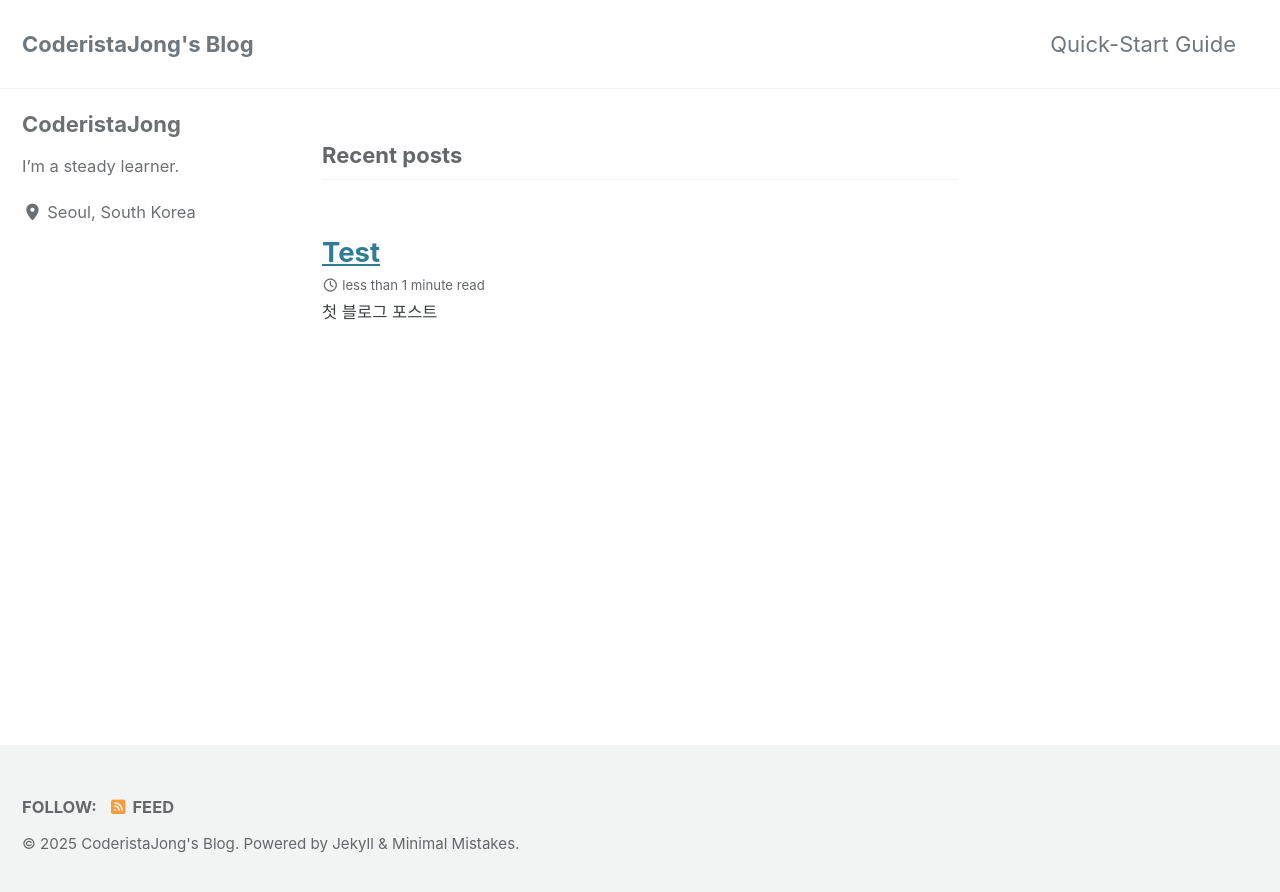
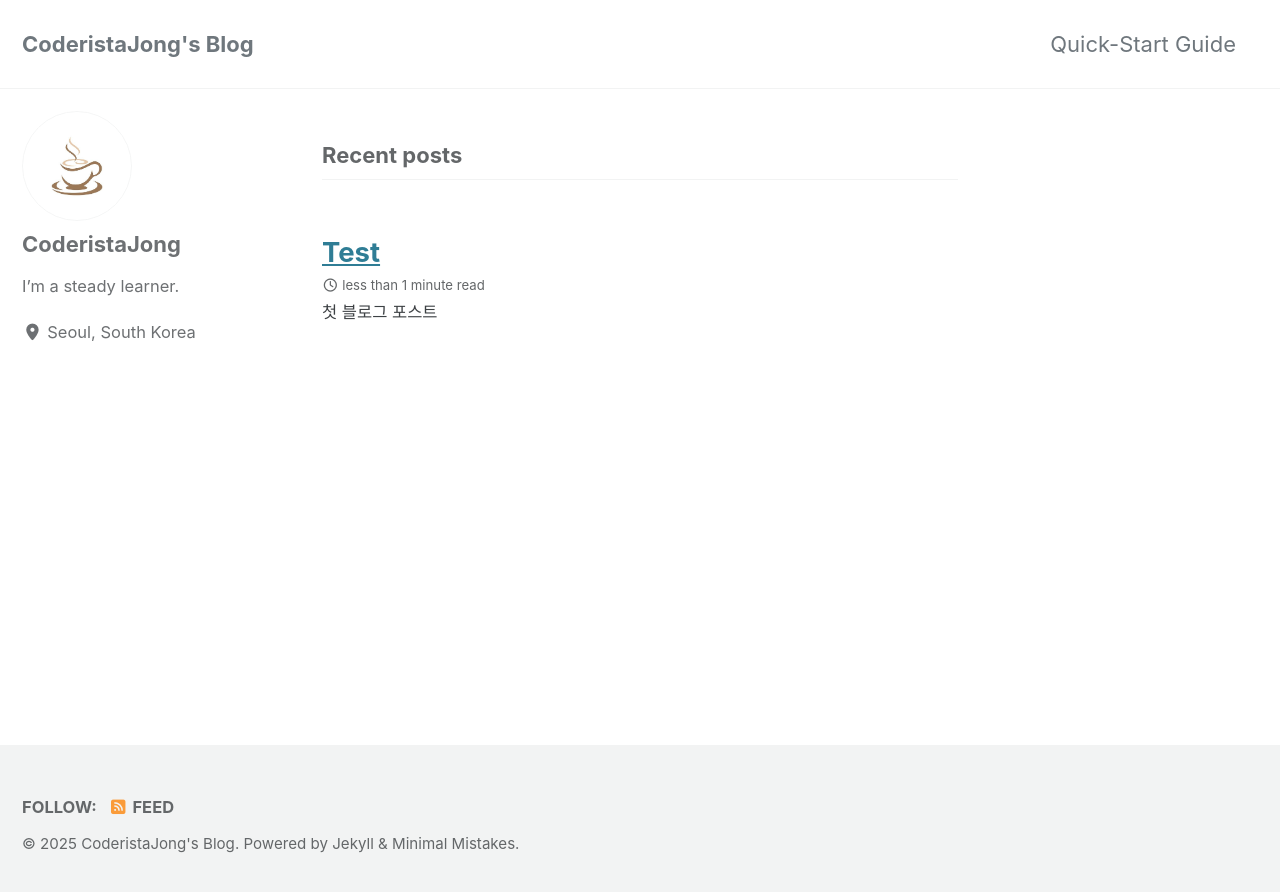
Before and after one commit to NullCoffeeException/NullCoffeeException.github.io, a Jekyll site: the page built from index.html, in a window 1280 px wide. Shown: the top 892 px of the page. Built offline with Jekyll 4.4.1, drawn with Linux system fonts in a browser that asks for light colours; cached includes are drawn as plain includes; the list of posts is cut into pages by our own code.

Commit message:
design: 프로필 사진

```diff
--- a/_config.yml
+++ b/_config.yml
@@ -114,7 +114,7 @@ analytics:
 # Site Author
 author:
   name             : "CoderistaJong"
-  avatar           : # path of avatar image, e.g. "/assets/images/bio-photo.jpg"
+  avatar           : "/assets/images/coffee-lover.jpg"
   bio              : "I'm a steady learner."
   location         : "Seoul, South Korea"
   email            :
```
Also changed, not shown: assets/images/coffee-lover.jpg (added).
